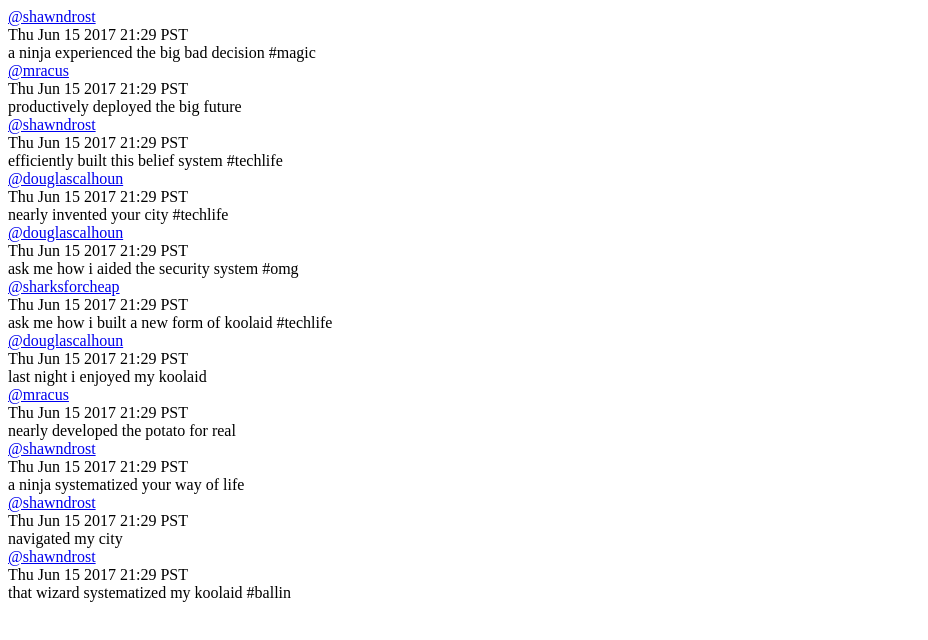
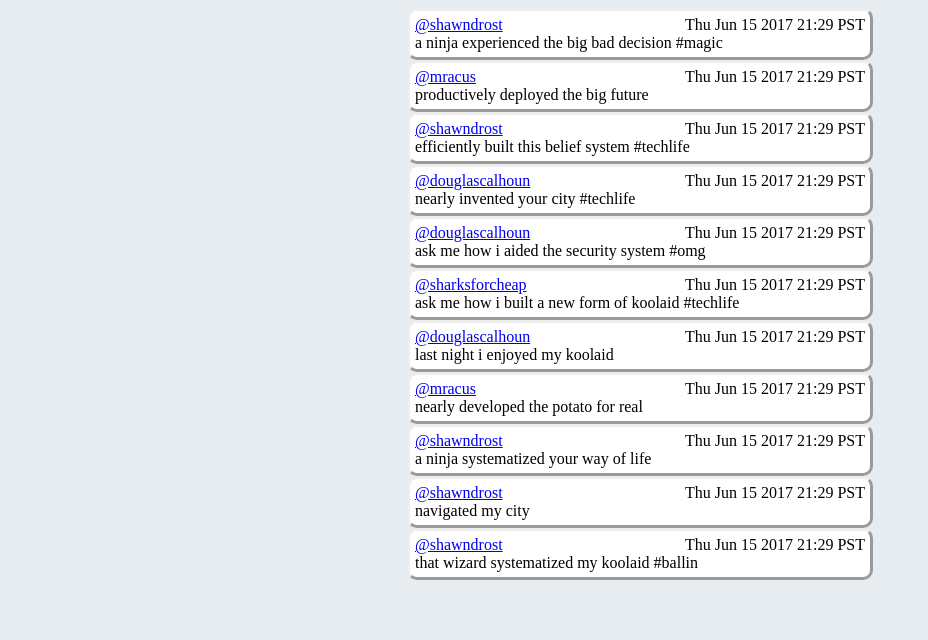
Before and after one commit to startupjen/twittler, a plain HTML site: page index.html in a window 1280 px wide. Shown: the whole page, without its empty margins (0-928 px from the left). Drawn offline with Linux system fonts and the light colour scheme.

Commit message:
Added style.css (basic styling)

```diff
--- a/index.html
+++ b/index.html
@@ -1,6 +1,7 @@
 <!DOCTYPE html>
 <html>
   <head>
+    <link rel="stylesheet" type="text/css" href="style.css">
     <script src="jquery.js"></script>
     <script src="data_generator.js"></script>
   </head>
@@ -16,7 +17,7 @@
           var tweet = streams.home[index];
           var $tweet = $('<section class = "tweet"></section>')
           var $user = $('<div class = "user"><a href = "#"></a></div>');
-          var $timestamp = $('<div class = "timestamp"></div>');
+          var $timestamp = $('<span class = "timestamp"></span>');
           var $message = $('<div class = "message"></div>');
 
           $user.html('<a href="#">@' + tweet.user + '</a>');
--- /dev/null
+++ b/style.css
@@ -0,0 +1,26 @@
+body {
+    background-color: #e6ecf0;
+}
+
+.tweet {
+    border-style: outset;
+    background-color: white;
+    width: 450px;
+    margin-bottom: 7px;
+    padding: 5px 5px 5px 5px;
+    border-radius: 10px;
+    margin: auto;
+}
+
+.user {
+    float: left;
+}
+
+.timestamp {
+    float: right;
+}
+
+.message {
+    clear: left;
+    margin-top: 10px;
+}
```
